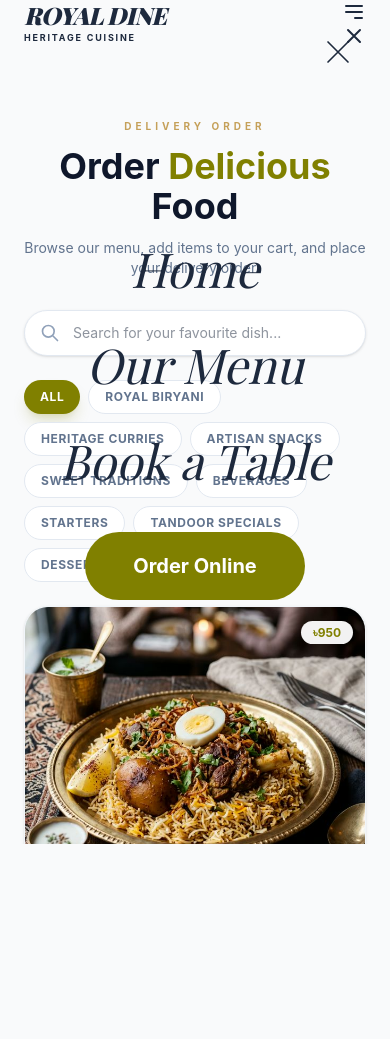
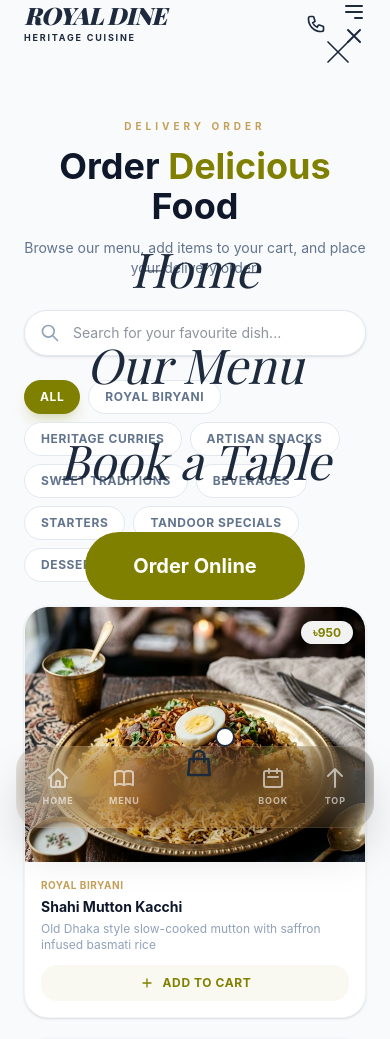
Before and after one commit to Prantho-das/restaurant-management-laravel, a Laravel app: template resources/views/order.blade.php in a window 390 px wide. Shown: the top 1039 px of the page. Before the commit the page ends 844 px from the top, so only its background shows below. Run offline with Laravel 12, Linux system fonts and the light colour scheme; the template is opened without the code that fills it, so the values that code supplies are empty; data comes from the database, SQL or seed files in the repository; style sheets or scripts are compiled from the project's sources; parts of the project's set-up code (start-up, migrations or seed data) failed here and were passed over; some libraries are stand-ins or nearby versions; some web fonts are replaced.

Commit message:
mobile desing

```diff
--- /dev/null
+++ b/app/Livewire/Frontend/Home.php
@@ -0,0 +1,31 @@
+<?php
+
+namespace App\Livewire\Frontend;
+
+use App\Models\Setting;
+use App\Services\MetaService;
+use Livewire\Attributes\Layout;
+use Livewire\Component;
+
+#[Layout('components.layout')]
+class Home extends Component
+{
+    public function render()
+    {
+        $settings = Setting::where('group', 'landing_page')->pluck('value', 'key');
+
+        // Convert lp_ prefixed keys to match view variable expectations
+        $cms = (object) $settings->mapWithKeys(function ($value, $key) {
+            return [str_replace('lp_', '', $key) => $value];
+        })->all();
+
+        // Server-side Meta CAPI Tracking
+        try {
+            app(MetaService::class)->sendEvent('PageView');
+        } catch (\Exception $e) {
+            // Ignore if service fails
+        }
+
+        return view('welcome', compact('cms'));
+    }
+}
--- a/resources/views/components/layout.blade.php
+++ b/resources/views/components/layout.blade.php
@@ -41,6 +41,8 @@
         {{ $slot }}
     </main>
 
+    <x-mobile-bottom-nav />
+
     <x-footer />
 
     <!-- Service Worker Registration -->
--- /dev/null
+++ b/resources/views/components/mobile-bottom-nav.blade.php
@@ -0,0 +1,48 @@
+@php
+    $cartCount = collect(session('cart', []))->sum('quantity');
+@endphp
+<div x-data="{ cartCount: {{ $cartCount }} }"
+     @cart-updated.window="cartCount = $event.detail.count"
+     class="md:hidden fixed bottom-0 left-0 right-0 z-[60] px-4 pb-4 pointer-events-none">
+    <div class="glass-dark rounded-2xl shadow-2xl flex items-center justify-around p-2 pointer-events-auto border border-white/10 backdrop-blur-xl bg-brand-emerald/90">
+        <!-- Home -->
+        <a href="/" wire:navigate class="flex flex-col items-center gap-1 p-2 transition-all duration-300 {{ request()->is('/') ? 'text-brand-gold scale-110' : 'text-white/60 hover:text-white' }}">
+            <svg class="w-6 h-6" fill="none" viewBox="0 0 24 24" stroke="currentColor">
+                <path stroke-linecap="round" stroke-linejoin="round" stroke-width="2" d="M3 12l2-2m0 0l7-7 7 7M5 10v10a1 1 0 001 1h3m10-11l2 2m-2-2v10a1 1 0 01-1 1h-3m-6 0a1 1 0 001-1v-4a1 1 0 011-1h2a1 1 0 011 1v4a1 1 0 001 1m-6 0h6" />
+            </svg>
+            <span class="text-[9px] font-bold uppercase tracking-widest">Home</span>
+        </a>
+
+        <!-- Menu -->
+        <a href="/menu" wire:navigate class="flex flex-col items-center gap-1 p-2 transition-all duration-300 {{ request()->is('menu') ? 'text-brand-gold scale-110' : 'text-white/60 hover:text-white' }}">
+            <svg class="w-6 h-6" fill="none" viewBox="0 0 24 24" stroke="currentColor">
+                <path stroke-linecap="round" stroke-linejoin="round" stroke-width="2" d="M12 6.253v13m0-13C10.832 5.477 9.246 5 7.5 5S4.168 5.477 3 6.253v13C4.168 18.477 5.754 18 7.5 18s3.332.477 4.5 1.253m0-13C13.168 5.477 14.754 5 16.5 5c1.747 0 3.332.477 4.5 1.253v13C19.832 18.477 18.247 18 16.5 18c-1.746 0-3.332.477-4.5 1.253" />
+            </svg>
+            <span class="text-[9px] font-bold uppercase tracking-widest">Menu</span>
+        </a>
+
+        <!-- Order / Cart -->
+        <a href="/order" wire:navigate class="relative -top-6 bg-brand-gold text-brand-emerald p-4 rounded-full shadow-2xl shadow-brand-gold/40 flex items-center justify-center transition-all duration-500 hover:scale-110 active:scale-95 group">
+            <svg class="w-8 h-8 group-hover:rotate-12 transition-transform duration-300" fill="none" viewBox="0 0 24 24" stroke="currentColor">
+                <path stroke-linecap="round" stroke-linejoin="round" stroke-width="2" d="M16 11V7a4 4 0 00-8 0v4M5 9h14l1 12H4L5 9z" />
+            </svg>
+            <span x-show="cartCount > 0" x-text="cartCount" class="absolute -top-1 -right-1 bg-white text-brand-emerald text-[10px] font-black min-w-5 h-5 rounded-full flex items-center justify-center border-2 border-brand-gold shadow-md"></span>
+        </a>
+
+        <!-- Reservation -->
+        <a href="/reservation" wire:navigate class="flex flex-col items-center gap-1 p-2 transition-all duration-300 {{ request()->is('reservation') ? 'text-brand-gold scale-110' : 'text-white/60 hover:text-white' }}">
+            <svg class="w-6 h-6" fill="none" viewBox="0 0 24 24" stroke="currentColor">
+                <path stroke-linecap="round" stroke-linejoin="round" stroke-width="2" d="M8 7V3m8 4V3m-9 8h10M5 21h14a2 2 0 002-2V7a2 2 0 00-2-2H5a2 2 0 00-2 2v12a2 2 0 002 2z" />
+            </svg>
+            <span class="text-[9px] font-bold uppercase tracking-widest">Book</span>
+        </a>
+
+        <!-- More / Profile (Optional, using as a placeholder or search) -->
+        <button @click="window.scrollTo({top: 0, behavior: 'smooth'})" class="flex flex-col items-center gap-1 p-2 text-white/60 hover:text-white transition-all duration-300">
+            <svg class="w-6 h-6" fill="none" viewBox="0 0 24 24" stroke="currentColor">
+                <path stroke-linecap="round" stroke-linejoin="round" stroke-width="2" d="M5 10l7-7m0 0l7 7m-7-7v18" />
+            </svg>
+            <span class="text-[9px] font-bold uppercase tracking-widest">Top</span>
+        </button>
+    </div>
+</div>
--- a/resources/views/components/navbar.blade.php
+++ b/resources/views/components/navbar.blade.php
@@ -42,11 +42,16 @@
             </a>
         </div>
 
-        <!-- Mobile Toggle -->
-        <button @click="open = !open" class="md:hidden text-brand-emerald">
-            <svg x-show="!open" class="w-6 h-6" fill="none" stroke="currentColor" viewBox="0 0 24 24"><path stroke-linecap="round" stroke-linejoin="round" stroke-width="2" d="M4 6h16M4 12h16m-7 6h7"></path></svg>
-            <svg x-show="open" class="w-6 h-6" fill="none" stroke="currentColor" viewBox="0 0 24 24"><path stroke-linecap="round" stroke-linejoin="round" stroke-width="2" d="M6 18L18 6M6 6l12 12"></path></svg>
-        </button>
+        <!-- Mobile Contact/Action (Optional) -->
+        <div class="md:hidden flex items-center gap-4">
+            <a href="tel:{{ App\Models\Setting::getValue('site_phone') }}" class="text-brand-emerald">
+                <svg class="w-5 h-5" fill="none" viewBox="0 0 24 24" stroke="currentColor"><path stroke-linecap="round" stroke-linejoin="round" stroke-width="2" d="M3 5a2 2 0 012-2h3.28a1 1 0 01.948.684l1.498 4.493a1 1 0 01-.502 1.21l-2.257 1.13a11.042 11.042 0 005.516 5.516l1.13-2.257a1 1 0 011.21-.502l4.493 1.498a1 1 0 01.684.949V19a2 2 0 01-2 2h-1C9.716 21 3 14.284 3 6V5z"></path></svg>
+            </a>
+            <button @click="open = !open" class="text-brand-emerald">
+                <svg x-show="!open" class="w-6 h-6" fill="none" stroke="currentColor" viewBox="0 0 24 24"><path stroke-linecap="round" stroke-linejoin="round" stroke-width="2" d="M4 6h16M4 12h16m-7 6h7"></path></svg>
+                <svg x-show="open" class="w-6 h-6" fill="none" stroke="currentColor" viewBox="0 0 24 24"><path stroke-linecap="round" stroke-linejoin="round" stroke-width="2" d="M6 18L18 6M6 6l12 12"></path></svg>
+            </button>
+        </div>
     </div>
 
     <!-- Mobile Menu -->
--- a/resources/views/livewire/frontend/customer-order.blade.php
+++ b/resources/views/livewire/frontend/customer-order.blade.php
@@ -229,16 +229,21 @@
 
     {{-- Mobile Floating Cart / Checkout Button --}}
     @if(count($cart) > 0)
-        <div class="lg:hidden fixed bottom-6 left-4 right-4 z-50 animate-fade-in-up">
+        <div class="lg:hidden fixed bottom-24 left-4 right-4 z-50 animate-fade-in-up">
             <button @click="showMobileCheckout = true"
-                class="w-full py-4 bg-brand-primary text-white rounded-2xl shadow-2xl shadow-brand-primary/30 flex items-center justify-between px-6 active:scale-[0.98] transition-transform">
-                <div class="flex items-center gap-3">
-                    <div class="w-8 h-8 bg-white/20 rounded-lg flex items-center justify-center">
-                        <svg class="w-5 h-5" fill="none" viewBox="0 0 24 24" stroke="currentColor"><path stroke-linecap="round" stroke-linejoin="round" stroke-width="2" d="M16 11V7a4 4 0 00-8 0v4M5 9h14l1 12H4L5 9z" /></svg>
+                class="w-full py-5 bg-brand-emerald text-white rounded-2xl shadow-premium border border-white/10 flex items-center justify-between px-6 active:scale-95 transition-all">
+                <div class="flex items-center gap-4">
+                    <div class="w-10 h-10 bg-brand-gold rounded-xl flex items-center justify-center shadow-lg shadow-brand-gold/20">
+                        <svg class="w-6 h-6 text-brand-emerald" fill="none" viewBox="0 0 24 24" stroke="currentColor"><path stroke-linecap="round" stroke-linejoin="round" stroke-width="2" d="M16 11V7a4 4 0 00-8 0v4M5 9h14l1 12H4L5 9z" /></svg>
                     </div>
-                    <span class="text-sm font-bold">Checkout ({{ $this->cartCount }})</span>
+                    <div class="text-left">
+                        <span class="text-xs font-black uppercase tracking-widest text-brand-gold block leading-none mb-1">View Checkout</span>
+                        <span class="text-sm font-bold text-white leading-none">{{ $this->cartCount }} item(s) selected</span>
+                    </div>
                 </div>
-                <span class="text-sm font-bold">৳{{ number_format($this->subtotal) }}</span>
+                <div class="flex flex-col items-end">
+                    <span class="text-lg font-black text-white leading-none">৳{{ number_format($this->subtotal) }}</span>
+                </div>
             </button>
         </div>
     @endif
@@ -250,9 +255,17 @@
             class="absolute bottom-0 left-0 right-0 bg-white rounded-t-3xl max-h-[90vh] flex flex-col">
 
             {{-- Mobile Header --}}
-            <div class="px-5 py-4 border-b border-slate-100 flex items-center justify-between shrink-0">
-                <h3 class="text-sm font-bold text-slate-900">Checkout ({{ $this->cartCount }} items)</h3>
-                <button @click="showMobileCheckout = false" class="text-slate-400">
+            <div class="px-6 py-5 border-b border-brand-gold/10 flex items-center justify-between shrink-0 bg-brand-emerald text-white rounded-t-3xl">
+                <div>
+                    <h3 class="text-lg font-bold tracking-tight">Checkout</h3>
+                    <div class="flex items-center gap-2 mt-0.5">
+                        <span class="text-[10px] font-black uppercase tracking-[0.2em] text-brand-gold">Step 1 of 2</span>
+                        <div class="w-12 h-1 bg-white/20 rounded-full overflow-hidden">
+                            <div class="w-1/2 h-full bg-brand-gold"></div>
+                        </div>
+                    </div>
+                </div>
+                <button @click="showMobileCheckout = false" class="w-10 h-10 rounded-full bg-white/10 flex items-center justify-center text-white active:scale-90 transition-transform">
                     <svg class="w-6 h-6" fill="none" viewBox="0 0 24 24" stroke="currentColor"><path stroke-linecap="round" stroke-linejoin="round" stroke-width="2" d="M6 18L18 6M6 6l12 12" /></svg>
                 </button>
             </div>
--- a/routes/web.php
+++ b/routes/web.php
@@ -3,28 +3,21 @@
 use App\Http\Controllers\Api\OfflineSyncController;
 use App\Http\Controllers\PaymentController;
 use App\Http\Controllers\ReportController;
+use App\Livewire\Frontend\Home;
+use App\Livewire\Frontend\Menu;
+use App\Livewire\Frontend\ReservationForm;
+use App\Livewire\Frontend\CustomerOrder;
 use App\Livewire\TableMenu;
 use App\Models\Setting;
 use App\Services\MetaService;
 use Illuminate\Support\Facades\Route;
 
-Route::get('/', function () {
-    $settings = Setting::where('group', 'landing_page')->pluck('value', 'key');
+// --- Frontend Routes ---
+Route::get('/', Home::class)->name('home');
+Route::get('/menu', Menu::class)->name('menu');
+Route::get('/reservation', ReservationForm::class)->name('reservation');
+Route::get('/order', CustomerOrder::class)->name('order');
 
-    // Convert lp_ prefixed keys to match view variable expectations
-    $cms = (object) $settings->mapWithKeys(function ($value, $key) {
-        return [str_replace('lp_', '', $key) => $value];
-    })->all();
-
-    // Server-side Meta CAPI Tracking
-    app(MetaService::class)->sendEvent('PageView');
-
-    return view('welcome', compact('cms'));
-})->name('home');
-
-Route::view('/menu', 'menu')->name('menu');
-Route::view('/reservation', 'reservation')->name('reservation');
-Route::view('/order', 'order')->name('order');
 
 // QR Menu route points to Livewire component
 Route::get('/table/{table:slug}', TableMenu::class)->name('table.menu');
```
Also changed, not shown: resources/views/components/frontend/⚡home.blade.php (added, +13 -0 lines), resources/views/livewire/frontend/menu.blade.php (+23 -17 lines).
